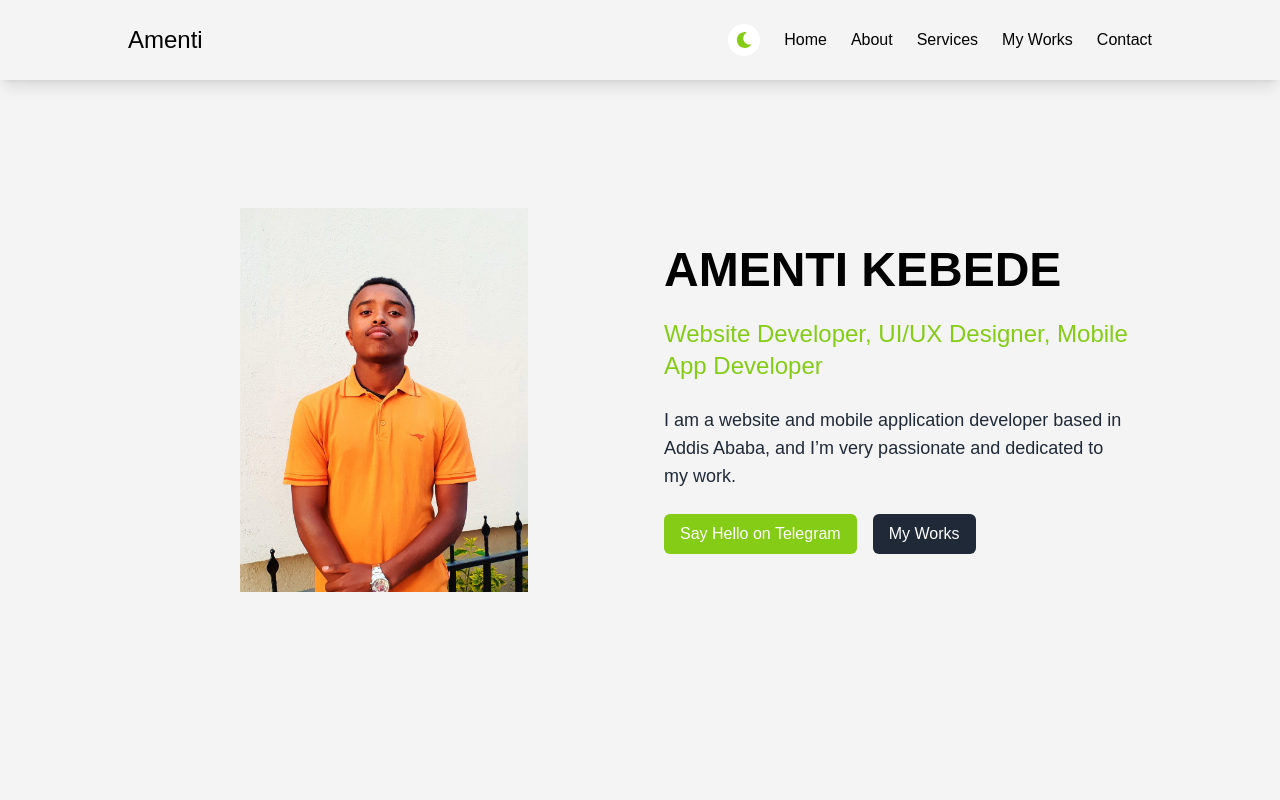
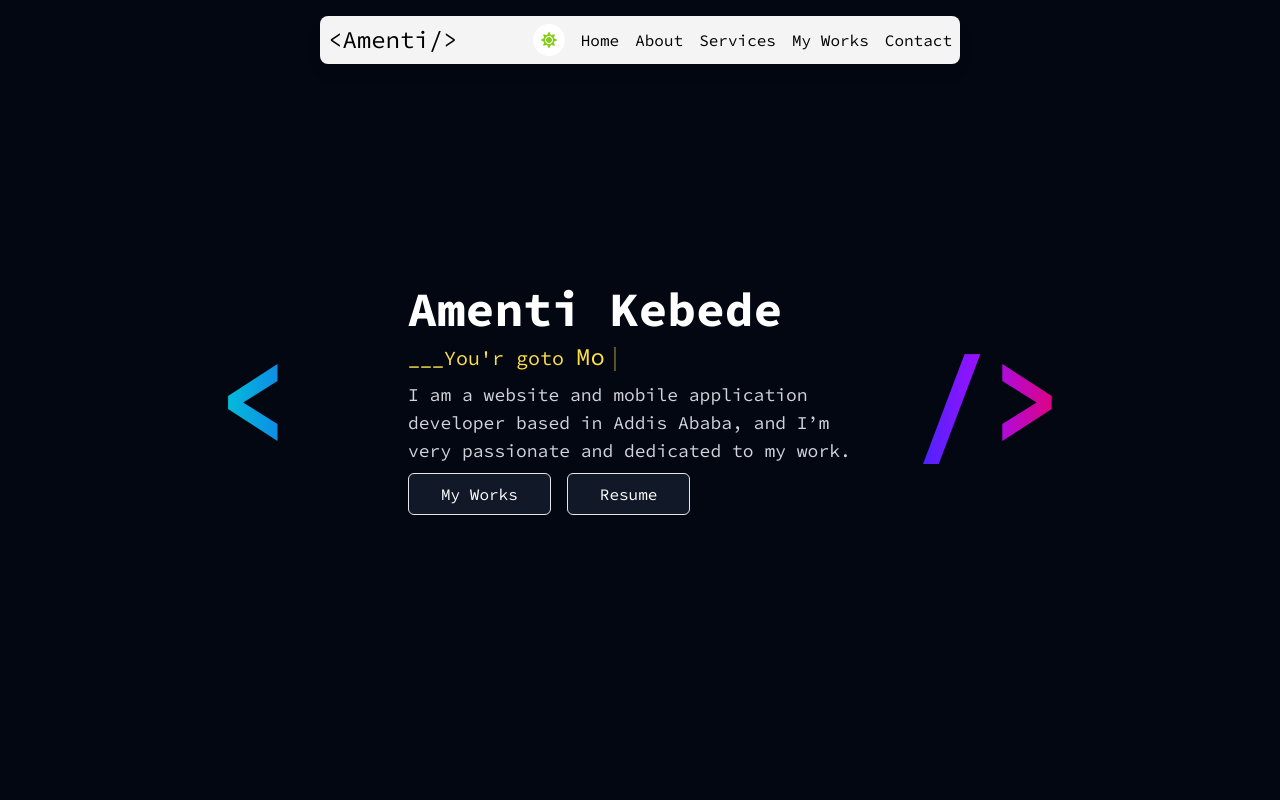
Before and after one commit to Amenti-K/Portfolio, a Next.js app: page / in a window 1280 px wide. Shown: the top 800 px of the page. Built offline with nearby package versions, Linux system fonts and the light colour scheme.

Commit message:
Nav and Home page are done with UI/UX

```diff
--- a/package.json
+++ b/package.json
@@ -14,7 +14,8 @@
     "react-countup": "^6.5.3",
     "react-dom": "^18",
     "react-icons": "^5.3.0",
-    "react-intersection-observer": "^9.13.1"
+    "react-intersection-observer": "^9.13.1",
+    "react-simple-typewriter": "^5.0.1"
   },
   "devDependencies": {
     "eslint": "^8",
--- a/src/app/home/page.js
+++ b/src/app/home/page.js
@@ -1,38 +1,42 @@
-// "use client";
+"use client";
 
-import Image from "next/image";
 import Link from "next/link";
-
-export const metadata = {
-  title: "Amenti | Portfolio",
-  description: "Generated by create next app",
-};
+import { FaTelegram, FaLinkedin, FaTwitter } from "react-icons/fa"; // Social icons
+import { Typewriter } from "react-simple-typewriter";
 
 export default function Home() {
   return (
-    <div className="flex items-center justify-center h-screen bg-zinc-100 dark:bg-gray-900 px-32">
-      {/* Left Section: Image */}
-      <div className="w-1/2 flex justify-center items-center">
-        <div className="relative w-72 h-96">
-          <Image
-            src="/assets/images/profile.jpg" // Correct path to your image in the public folder
-            alt="Amenti Kebede"
-            fill // Replaces layout="fill"
-            style={{ objectFit: "cover" }} // Replaces objectFit="cover"
-          />
-        </div>
+    <div className="flex items-center justify-center h-screen bg-zinc-100 dark:bg-gray-950 px-32 relative">
+      {/* Left: HTML-like Enclosure */}
+      <div className="justify-end justify-self-end text-4xl font-bold text-9xl w-1/6 bg-gradient-to-r from-[#00c8d6] to-[#262dfd] text-transparent bg-clip-text">
+        &lt;
       </div>
 
-      {/* Right Section: Content */}
-      <div className="w-1/2 p-6 flex flex-col items-start space-y-6">
+      {/* main Section: Content */}
+      <div className="w-1/2 p-6 flex flex-col items-start space-y-2">
         {/* Name */}
         <h1 className="text-5xl font-bold text-black dark:text-white">
-          AMENTI KEBEDE
+          Amenti Kebede
         </h1>
 
-        {/* Professions */}
-        <h2 className="text-2xl text-lime-500 dark:text-yellow-300">
-          Website Developer, UI/UX Designer, Mobile App Developer
+        {/* Professions with Typing Effect */}
+        <h2 className="text-xl text-lime-500 dark:text-yellow-300">
+          ___You'r goto{" "}
+          <span className="text-2xl text-lime-500 dark:text-yellow-300">
+            <Typewriter
+              words={[
+                "Website Developer",
+                "UI/UX Designer",
+                "Mobile App Developer",
+              ]}
+              loop={true}
+              cursor
+              cursorStyle="|"
+              typeSpeed={80}
+              deleteSpeed={60}
+              delaySpeed={1000}
+            />
+          </span>
         </h2>
 
         {/* Description */}
@@ -43,21 +47,26 @@ export default function Home() {
 
         {/* Buttons */}
         <div className="flex space-x-4">
-          {/* Telegram Button */}
-          <Link href="https://t.me/your_telegram" passHref>
-            <button className="px-4 py-2 bg-lime-500 text-white rounded-md hover:bg-lime-600 transition">
-              Say Hello on Telegram
+          {/* My Works Button */}
+          <Link href="/projects" passHref>
+            <button className="px-8 py-2 text-white rounded-md border hover:bg-opacity-80 bg-gray-900 transition duration-300">
+              My Works
             </button>
           </Link>
 
-          {/* My Works Button */}
-          <Link href="/projects" passHref>
-            <button className="px-4 py-2 bg-gray-800 text-white rounded-md hover:bg-gray-700 transition">
-              My Works
+          {/* Resume Button */}
+          <Link href="/resume.pdf" passHref>
+            <button className="px-8 py-2 text-white rounded-md border hover:bg-opacity-80 bg-gray-900 transition duration-300">
+              Resume
             </button>
           </Link>
         </div>
       </div>
+
+      {/* Right: HTML-like Enclosure */}
+      <div className="text-4xl font-bold text-9xl w-1/6 flex justify-end bg-gradient-to-r from-[#262dfd] via-[#12a4ff] via-[#9f0fff] to-[#e9006a] text-transparent bg-clip-text">
+        /&gt;
+      </div>
     </div>
   );
 }
--- a/src/app/layout.js
+++ b/src/app/layout.js
@@ -1,27 +1,19 @@
 "use client";
 
-import localFont from "next/font/local";
 import "../styles/globals.css";
 import Nav from "@/components/Nav";
 import Footer from "@/components/Footer";
+import { Source_Code_Pro } from "next/font/google";
 
-const geistSans = localFont({
-  src: "../styles/fonts/GeistVF.woff",
-  variable: "--font-geist-sans",
-  weight: "100 900",
-});
-const geistMono = localFont({
-  src: "../styles/fonts/GeistMonoVF.woff",
-  variable: "--font-geist-mono",
-  weight: "100 900",
+const SourceCodePro = Source_Code_Pro({
+  subsets: ["latin"],
+  variable: "--font-source-code",
 });
 
 export default function RootLayout({ children }) {
   return (
-    <html lang="en">
-      <body
-        className={`${geistSans.variable} ${geistMono.variable} antialiased`}
-      >
+    <html lang="en" className={SourceCodePro.className}>
+      <body>
         <Nav />
         {children}
         <Footer />
--- a/src/components/Nav.jsx
+++ b/src/components/Nav.jsx
@@ -1,18 +1,23 @@
 "use client";
 
-import React, { useState } from "react";
+import React, { useState, useEffect } from "react";
 import { FaSun, FaMoon } from "react-icons/fa";
 import Link from "next/link";
 
 export default function Nav() {
-  const [darkMode, setDarkMode] = useState(false);
+  const [darkMode, setDarkMode] = useState(true); // Start in dark mode by default
+
+  // This useEffect hook ensures that dark mode is applied at the start of the app
+  useEffect(() => {
+    document.documentElement.classList.add("dark"); // Set dark mode on page load
+  }, []);
 
   const toggleDarkMode = () => {
     setDarkMode(!darkMode);
     if (darkMode) {
-      document.documentElement.classList.remove("dark");
+      document.documentElement.classList.remove("dark"); // Switch to light mode
     } else {
-      document.documentElement.classList.add("dark");
+      document.documentElement.classList.add("dark"); // Switch back to dark mode
     }
   };
 
@@ -23,40 +28,42 @@ export default function Nav() {
     }
   };
 
+  const logo = "<Amenti/>";
+
   return (
-    <nav className="w-screen fixed bg-zinc-100 shadow-lg dark:bg-gray-800 py-6 px-32 flex justify-between items-center z-20">
+    <nav className="w-1/2 fixed top-4 left-1/2 transform -translate-x-1/2 py-2 px-2 dark:bg-zinc-100 shadow-lg rounded-lg bg-gray-900 flex justify-between z-20">
       {/* Left side: Logo */}
-      <div className="text-2xl text-black dark:text-white">
+      <div className="text-2xl dark:text-black text-white">
         <Link href="#home" onClick={() => handleScroll("home")}>
-          <h3>Amenti</h3>
+          <p>{logo}</p>
         </Link>
       </div>
 
       {/* Right side: Navigation and Dark Mode Toggle */}
-      <div className="flex items-center space-x-6">
+      <div className="flex items-center space-x-4">
         {/* Dark/Light Mode Toggle Button */}
         <button
           onClick={toggleDarkMode}
-          className="p-2 bg-white dark:bg-gray-700 rounded-full text-lime-500 dark:text-yellow-300"
+          className="p-2 dark:bg-white bg-gray-700 rounded-full dark:text-lime-500 text-yellow-300 transition-all duration-300"
         >
           {darkMode ? <FaSun /> : <FaMoon />}
         </button>
 
         {/* Navigation Links */}
         <a onClick={() => handleScroll("home")} className="cursor-pointer">
-          <h3 className="text-black dark:text-gray-300">Home</h3>
+          <h3 className="dark:text-black text-gray-300">Home</h3>
         </a>
         <a onClick={() => handleScroll("about")} className="cursor-pointer">
-          <h3 className="text-black dark:text-gray-300">About</h3>
+          <h3 className="dark:text-black text-gray-300">About</h3>
         </a>
         <a onClick={() => handleScroll("services")} className="cursor-pointer">
-          <h3 className="text-black dark:text-gray-300">Services</h3>
+          <h3 className="dark:text-black text-gray-300">Services</h3>
         </a>
         <a onClick={() => handleScroll("projects")} className="cursor-pointer">
-          <h3 className="text-black dark:text-gray-300">My Works</h3>
+          <h3 className="dark:text-black text-gray-300">My Works</h3>
         </a>
         <a onClick={() => handleScroll("contact")} className="cursor-pointer">
-          <h3 className="text-black dark:text-gray-300">Contact</h3>
+          <h3 className="dark:text-black text-gray-300">Contact</h3>
         </a>
       </div>
     </nav>
--- a/src/styles/globals.css
+++ b/src/styles/globals.css
@@ -2,26 +2,14 @@
 @tailwind components;
 @tailwind utilities;
 
-:root {
-  --background: #ffffff;
-  --foreground: #171717;
+/* Dark mode styles */
+html.dark {
+  background-color: #000000; /* Black background for dark mode */
+  color: #ffffff; /* White text for dark mode */
 }
 
-@media (prefers-color-scheme: dark) {
-  :root {
-    --background: #0a0a0a;
-    --foreground: #ededed;
-  }
+/* Light mode styles */
+html {
+  background-color: #ffffff; /* White background for light mode */
+  color: #000000; /* Black text for light mode */
 }
-
-body {
-  color: var(--foreground);
-  background: var(--background);
-  font-family: Arial, Helvetica, sans-serif;
-}
-
-@layer utilities {
-  .text-balance {
-    text-wrap: balance;
-  }
-}
--- a/tailwind.config.js
+++ b/tailwind.config.js
@@ -12,6 +12,9 @@ module.exports = {
         background: "var(--background)",
         foreground: "var(--foreground)",
       },
+      fontFamily: {
+        sans: ["var(--font-source-code)"],
+      },
     },
   },
   plugins: [],
```
Also changed, not shown: 1 other file (tests, documents, lock files or other folders).
